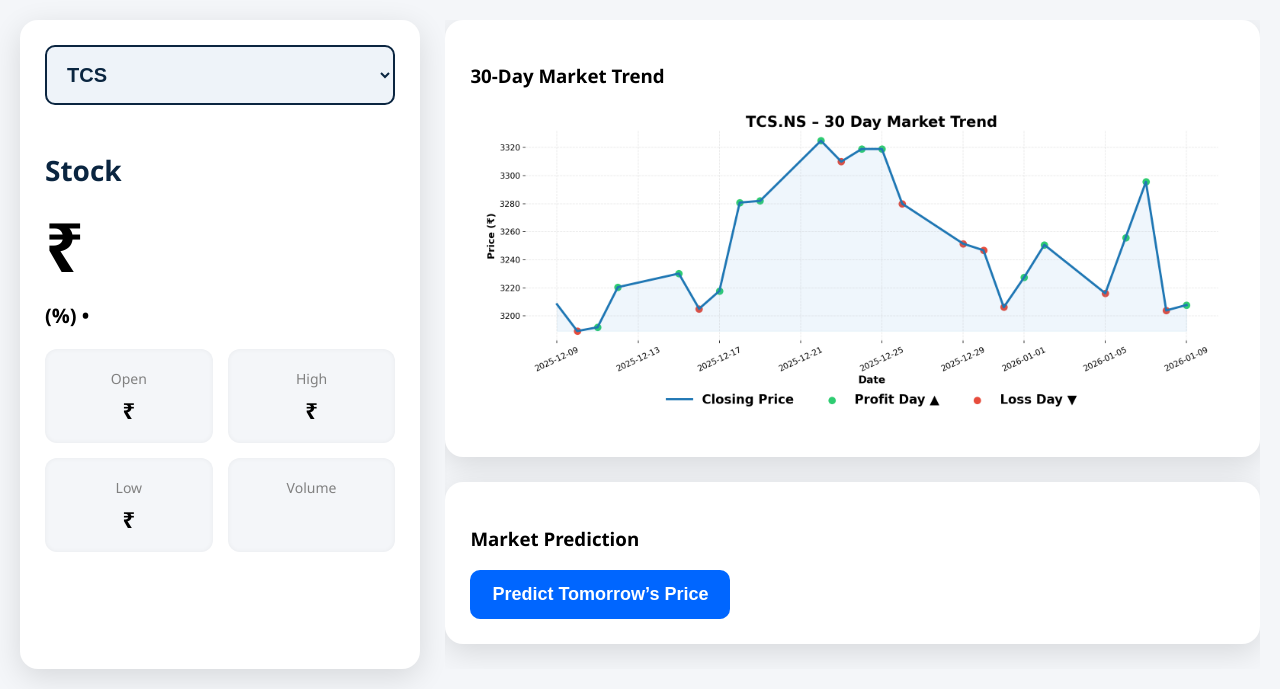
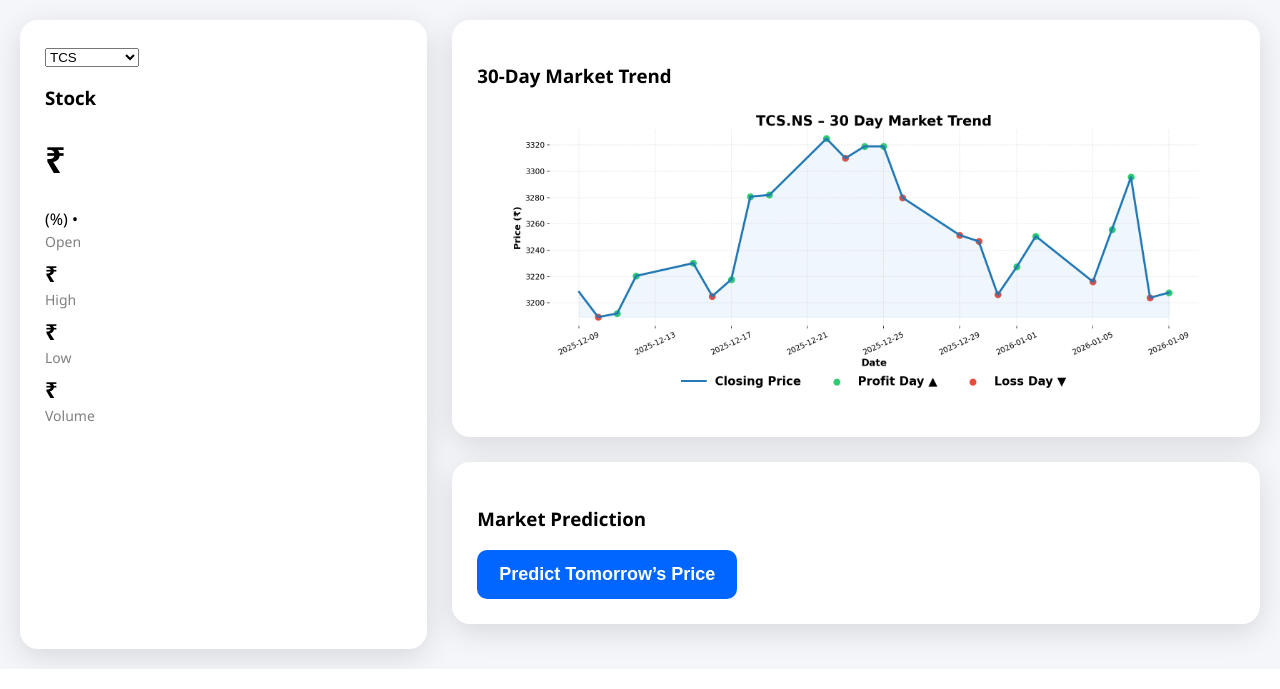
Before and after one commit to ABHIJEET-0001/Stock-Market-Prediction.F1, a Python web app: template templates/index.html in a window 1280 px wide. Shown: the part 145-834 px from the top of the page. Run offline with Jinja, Linux system fonts and the light colour scheme; the template is opened without the code that fills it, so the values that code supplies are empty.

Commit message:
Update style.css

```diff
--- a/static/style.css
+++ b/static/style.css
@@ -25,12 +25,8 @@
 .dashboard {
     display: flex;
     padding: 20px;
-    max-width: 100vw;
-    overflow-x: hidden;
 }
 
-
-/* LEFT PANEL */
 .left {
     width: 35%;
     background: white;
@@ -40,55 +36,12 @@
     box-shadow: 0px 8px 30px rgba(0,0,0,0.12);
 }
 
-.left h3 {
-    font-size: 28px;
-    font-weight: 800;
-    color: #0a2540;
-    margin-bottom: 10px;
+.left h1 {
+    font-size: 36px;
 }
 
-/* PRICE */
-.price {
-    font-size: 68px;
-    font-weight: 900;
-    margin: 10px 0;
-    color: #000;
-}
-
-/* TREND */
-.trend {
-    font-size: 20px;
-    font-weight: 700;
-    margin-bottom: 15px;
-}
-
-/* STOCK SELECTOR */
-.stock-select {
-    width: 100%;
-    padding: 16px;
-    font-size: 20px;
-    font-weight: 700;
-    border-radius: 10px;
-    border: 2px solid #0a2540;
-    background: #eef3f9;
-    color: #0a2540;
-    margin-bottom: 18px;
-}
-
-/* KPI CARDS */
-.stats {
-    display: grid;
-    grid-template-columns: 1fr 1fr;
-    gap: 15px;
-    margin-top: 20px;
-}
-
-.stat {
-    background: #f4f6f9;
-    padding: 18px;
-    border-radius: 12px;
-    text-align: center;
-    box-shadow: inset 0 0 5px rgba(0,0,0,0.05);
+.box p {
+    margin: 8px 0;
 }
 
 .stat span {
@@ -105,13 +58,9 @@
 
 /* RIGHT PANEL */
 .right {
-    width: 72%;
-    max-width: 100%;
-    overflow-x: hidden;
+    width: 70%;
 }
 
-
-/* CARDS */
 .card {
     background: white;
     padding: 25px;
@@ -139,6 +88,6 @@
 /* GRAPH */
 .chart {
     width: 100%;
-    max-height: 320px;
+    max-height: 300px;
     object-fit: contain;
 }
```
